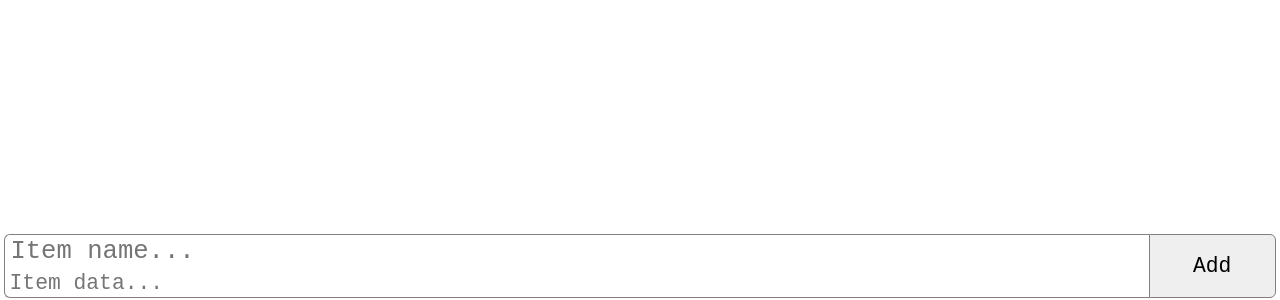
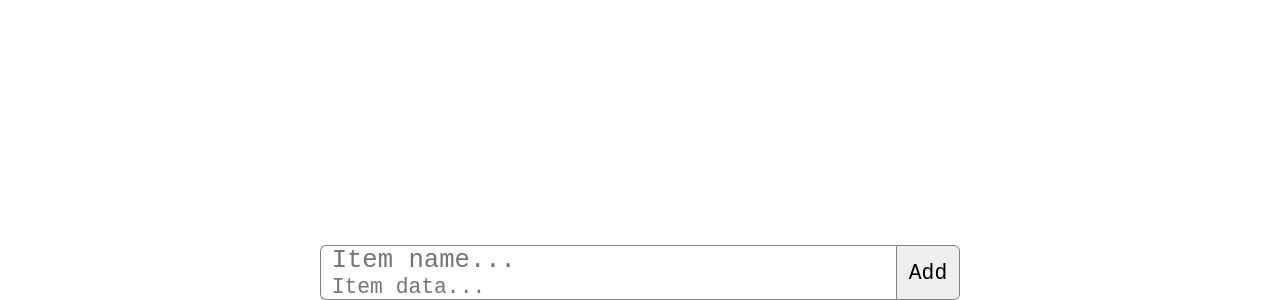
Before and after one commit to baddabudda/simple-groceries, a Vue app: page / in a window 1280 px wide. Shown: the part 500-800 px from the top of the page. Built offline with nearby package versions, Linux system fonts and the light colour scheme.

Commit message:
refactor(ui): remove extra spacing

```diff
--- a/src/App.vue
+++ b/src/App.vue
@@ -52,9 +52,12 @@ function saveItem() {
 <style scoped>
 .main-container {
   display: flex;
+  height: 100vh;
   height: 100dvh;
+  max-width: 30rem;
   flex-direction: column;
   overflow: hidden;
+  margin: auto;
 }
 
 .add-button:hover {
--- a/src/components/AddInput.vue
+++ b/src/components/AddInput.vue
@@ -7,7 +7,7 @@ const itemData = ref('')
 const emit = defineEmits(["onSubmit"])
 
 function onSubmitClicked() {
-    if (itemName !== "") {
+    if (itemName.value !== "") {
         let item = {
             name: itemName.value,
             data: itemData.value
@@ -39,7 +39,6 @@ function clearInput() {
     background-color: white;
     display: flex;
     flex-direction: row;
-    padding: 0.1rem 0.2rem;
 }
 
 .input-container {
@@ -53,7 +52,6 @@ function clearInput() {
     display: block;
     min-width: 0;
     flex: 1;
-    padding: 0.1em 0.2em;
     outline: none;
     border-width: 0;
     border-style: solid;
@@ -63,12 +61,14 @@ function clearInput() {
 .name {
     border-width: 1px 0 0 1px;
     border-radius: 6px 0 0 0;
+    padding: 0 0 0 0.5rem;
     font-size: 1.2rem;
 }
 
 .data {
     border-width: 0 0 1px 1px;
     border-radius: 0 0 0 6px;
+    padding: 0 0 0 0.5rem;
     font-size: 1rem;
 }
 
--- a/src/components/ItemComponent.vue
+++ b/src/components/ItemComponent.vue
@@ -38,7 +38,6 @@ function onItemChecked() {
   border-width: 1px;
   border-radius: 6px;
   padding: 0.5em 1em;
-  margin: 0 0.5rem;
 }
 
 .inactive {
```
